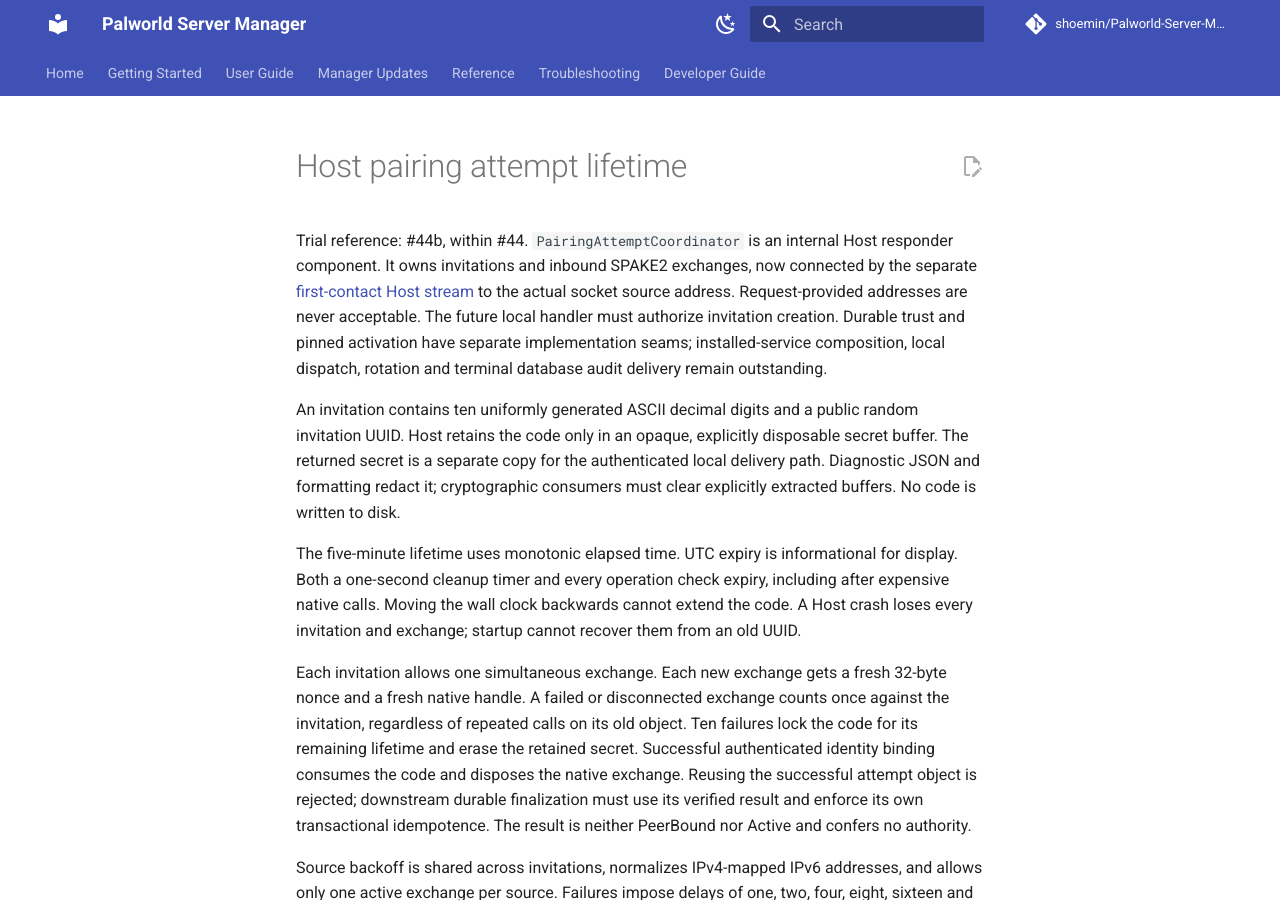
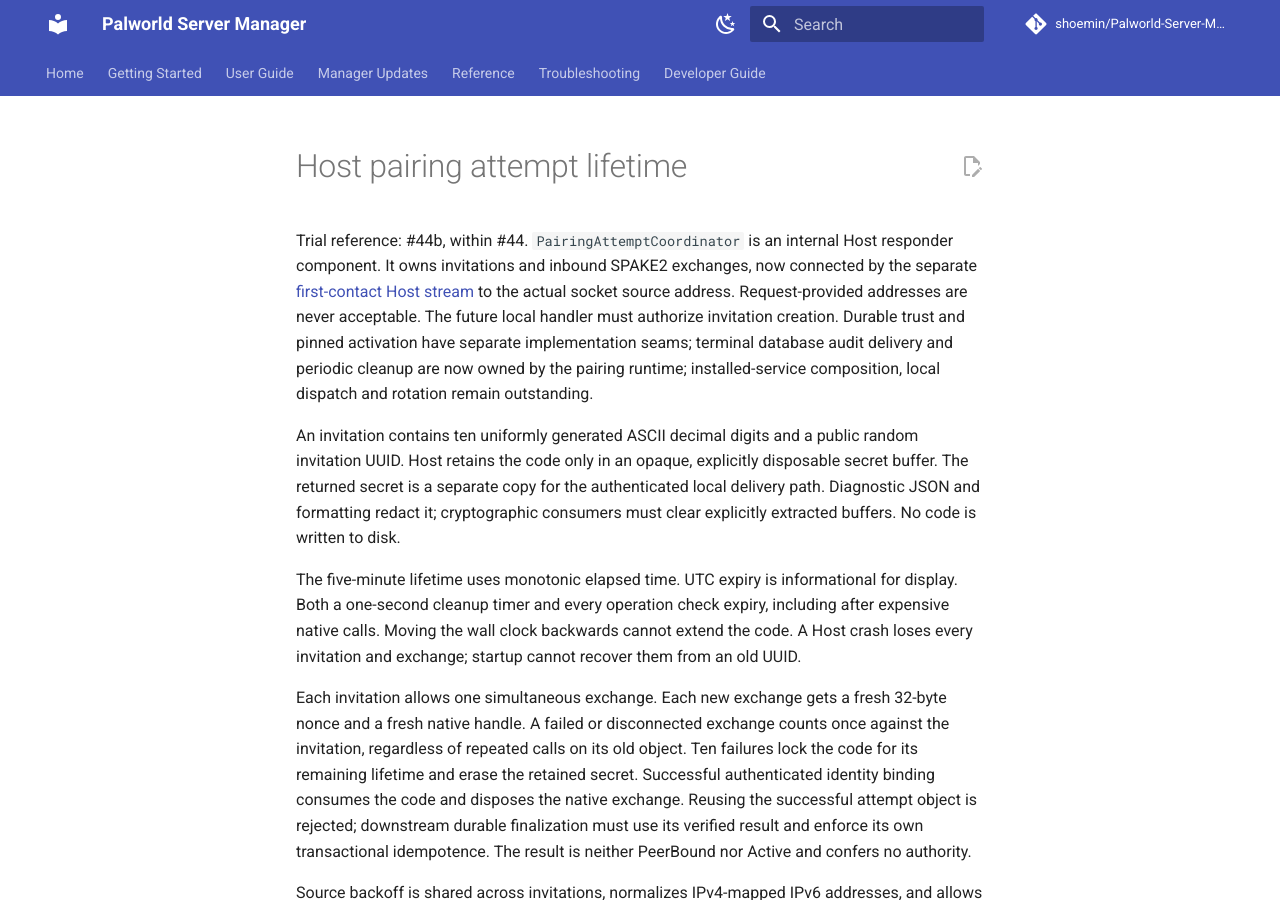
Before and after one commit to shoemin/Palworld-Server-Manager, an MkDocs documentation site: the page built from docs/developer/v0.5-pairing-attempts.md, in a window 1280 px wide and 900 px high. Built offline with MkDocs 1.6.1 and Material for MkDocs 9.7.7, drawn with Linux system fonts in a browser that asks for light colours; comment, search, counter and statistics services are not loaded.

Commit message:
Align pairing lifecycle summary with owned auditing

```diff
--- a/docs/developer/v0.5-pairing-attempts.md
+++ b/docs/developer/v0.5-pairing-attempts.md
@@ -1,6 +1,6 @@
 # Host pairing attempt lifetime
 
-Trial reference: #44b, within #44. `PairingAttemptCoordinator` is an internal Host responder component. It owns invitations and inbound SPAKE2 exchanges, now connected by the separate [first-contact Host stream](v0.5-peer-pairing.md) to the actual socket source address. Request-provided addresses are never acceptable. The future local handler must authorize invitation creation. Durable trust and pinned activation have separate implementation seams; installed-service composition, local dispatch, rotation and terminal database audit delivery remain outstanding.
+Trial reference: #44b, within #44. `PairingAttemptCoordinator` is an internal Host responder component. It owns invitations and inbound SPAKE2 exchanges, now connected by the separate [first-contact Host stream](v0.5-peer-pairing.md) to the actual socket source address. Request-provided addresses are never acceptable. The future local handler must authorize invitation creation. Durable trust and pinned activation have separate implementation seams; terminal database audit delivery and periodic cleanup are now owned by the pairing runtime; installed-service composition, local dispatch and rotation remain outstanding.
 
 An invitation contains ten uniformly generated ASCII decimal digits and a public random invitation UUID. Host retains the code only in an opaque, explicitly disposable secret buffer. The returned secret is a separate copy for the authenticated local delivery path. Diagnostic JSON and formatting redact it; cryptographic consumers must clear explicitly extracted buffers. No code is written to disk.
 
```
